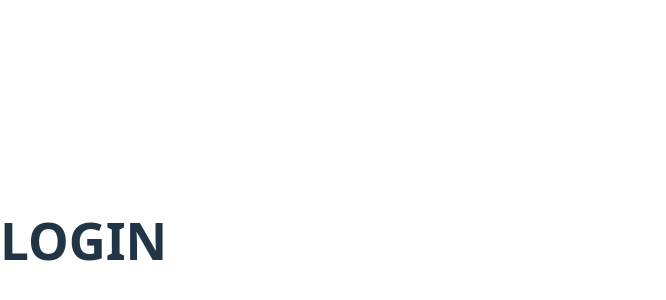
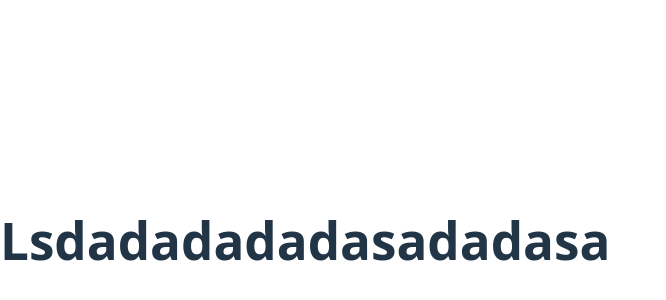
Before and after one commit to MaJhinn-Buu/bibliotech-ai, a React (Vite) app in the folder react-fe-webapp/: page /login in a window 1280 px wide. Shown: the part 160-460 px from the top of the page, without its empty margins (0-666 px from the left). Built offline with nearby package versions, Linux system fonts and the light colour scheme.

Commit message:
experiment

```diff
--- a/react-fe-webapp/src/views/login.jsx
+++ b/react-fe-webapp/src/views/login.jsx
@@ -5,7 +5,7 @@ export default function login() {
         {/* This is just a placeholder for your stuff*/}
 
         <div>
-            <h1>LOGIN</h1>
+            <h1>Lsdadadadadasadadasa</h1>
         </div>
         </>
     )
```
